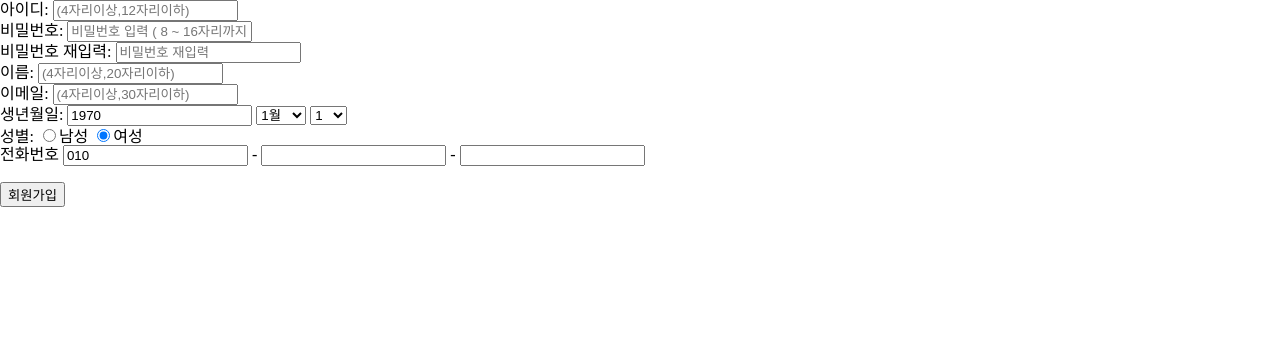
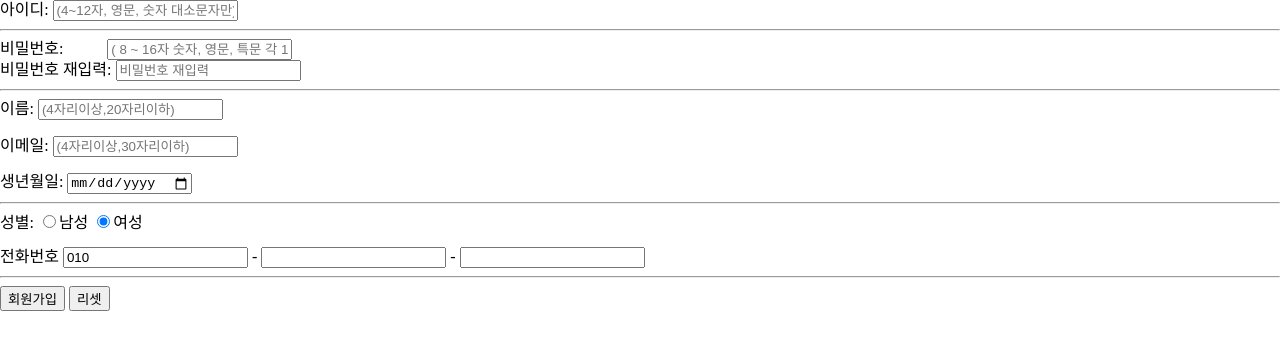
Before and after one commit to kjheternal/homepage, a plain HTML site: page reg_member.html in a window 1280 px wide. Drawn offline with Linux system fonts and the light colour scheme.

Commit message:
v0.2 - RPG 게임 연동 및 회원가입 창 CSS 적용

```diff
--- a/reg_member.html
+++ b/reg_member.html
@@ -4,78 +4,37 @@
     <meta charset="UTF-8">
     <title>Document</title>
     <link rel="stylesheet" href="reset.css">
+    <link rel="stylesheet" href="reg_member.css">
     <script src="common.js"></script>
     <script src="reg_member.js"></script>
 </head>
 <body>
+    <div id="reg_box">
         <form>
-        아이디: <input id="reg_id" type="text" minlength="4" maxlength="12" required placeholder="(4자리이상,12자리이하)"><br>
+            아이디: <input id="reg_id" type="text" minlength="4" maxlength="12" required placeholder="(4~12자, 영문, 숫자 대소문자만)" pattern="^[a-zA-Z0-9]+$" onchange="colorChange();";><hr>
 
-        비밀번호: <input class= "reg_password" id="reg_pw" type="password" minlength="4" maxlength="16" required placeholder="비밀번호 입력 ( 8 ~ 16자리까지 숫자, 영문, 특수문자 각 1개 이상 포함 )" pattern="^(?=.*[A-Za-z])(?=.*\d)(?=.*[$@$!%*#?&])[A-Za-z\d$@$!%*#?&]{8,16}$"><br>
-        비밀번호 재입력: <input class= "reg_password" id="reg_pwre" type="password" minlength="4" maxlength="16" required placeholder="비밀번호 재입력" pattern="^(?=.*[A-Za-z])(?=.*\d)(?=.*[$@$!%*#?&])[A-Za-z\d$@$!%*#?&]{8,16}$"><br>
+            비밀번호: &nbsp; &nbsp; &nbsp; &nbsp; &nbsp;
+            <input class= "reg_password" id="reg_pw" type="password" minlength="4" maxlength="16" required placeholder="( 8 ~ 16자 숫자, 영문, 특문 각 1개 이상 포함 )" pattern="^(?=.*[A-Za-z])(?=.*\d)(?=.*[$@$!%*#?&])[A-Za-z\d$@$!%*#?&]{8,16}$" onchange="colorChange();"><br>
+            비밀번호 재입력:
+            <input class= "reg_password" id="reg_pwre" type="password" minlength="4" maxlength="16" required placeholder="비밀번호 재입력" pattern="^(?=.*[A-Za-z])(?=.*\d)(?=.*[$@$!%*#?&])[A-Za-z\d$@$!%*#?&]{8,16}$" onchange="colorChange();"><hr>
 
-        이름: <input id="reg_name" type="text" minlength="4" maxlength="20" required placeholder="(4자리이상,20자리이하)"><br>
+            이름: <input id="reg_name" type="text" minlength="4" maxlength="20" required placeholder="(4자리이상,20자리이하)"><br><br>
 
-        이메일: <input id="reg_email" type="email" minlength="4" maxlength="30" required placeholder="(4자리이상,30자리이하)"><br>
+            이메일: <input id="reg_email" type="email" minlength="4" maxlength="30" required placeholder="(4자리이상,30자리이하)"><br><br>
 
-        생년월일: <input class="reg_birthday" id="reg_birthyear" type="number" value="1970" required>
-        <select class="reg_birthday" id="reg_birthmonth">
-            <option value="1">1월</option>
-            <option value="2">2월</option>
-            <option value="3">3월</option>
-            <option value="4">4월</option>
-            <option value="5">5월</option>
-            <option value="6">6월</option>
-            <option value="7">7월</option>
-            <option value="8">8월</option>
-            <option value="9">9월</option>
-            <option value="10">10월</option>
-            <option value="11">11월</option>
-            <option value="12">12월</option>
-        </select>
-        <select class="reg_birthday" id="reg_birthday">
-            <option value="1">1</option>
-            <option value="2">2</option>
-            <option value="3">3</option>
-            <option value="4">4</option>
-            <option value="5">5</option>
-            <option value="6">6</option>
-            <option value="7">7</option>
-            <option value="8">8</option>
-            <option value="9">9</option>
-            <option value="10">10</option>
-            <option value="11">11</option>
-            <option value="12">12</option>
-            <option value="13">13</option>
-            <option value="14">14</option>
-            <option value="15">15</option>
-            <option value="16">16</option>
-            <option value="17">17</option>
-            <option value="18">18</option>
-            <option value="19">19</option>
-            <option value="20">20</option>
-            <option value="21">21</option>
-            <option value="22">22</option>
-            <option value="23">23</option>
-            <option value="24">24</option>
-            <option value="25">25</option>
-            <option value="26">26</option>
-            <option value="27">27</option>
-            <option value="28">28</option>
-            <option value="29">29</option>
-            <option value="30">30</option>
-            <option value="31">31</option>
-        </select><br>
+            생년월일: <input class="reg_birthday" id="reg_birthday_total" type="date" required><hr>
             성별: <input type="radio" name="sex" value="M">남성
             <input type="radio" name="sex" value="G" checked>여성
-        <br>
+            <br><br>
             <label for="tel1">전화번호</label>
                 <!-- <input type="tel" name="phone" pattern="[0-9]{3}-[0-9]{4}-[0-9]{4}" />             -->
-            <input type="tel" id="tel_1" minlength="3" maxlength="3" value="010" required> -
-            <input type="tel" id="tel_2" minlength="4" maxlength="4" required> -
-            <input type="tel" id="tel_3" minlength="4" maxlength="4" required>
-        <br><br>
-        <input id="reg_confirm" value="회원가입" type="button" onclick="confirmRegister();">
+                <input type="tel" class="tel_number" id="tel_1" minlength="3" maxlength="3" value="010" required> -
+                <input type="tel" class="tel_number" id="tel_2" minlength="4" maxlength="4" required> -
+                <input type="tel" class="tel_number" id="tel_3" minlength="4" maxlength="4" required>
+            <hr>
+            <input id="reg_confirm" value="회원가입" type="submit" onclick="confirmRegister();">
+            <input type="reset" value="리셋">
         </form>
+    </div>
 </body>
 </html>
```
Lines whose indentation alone changed are shown as unchanged.
